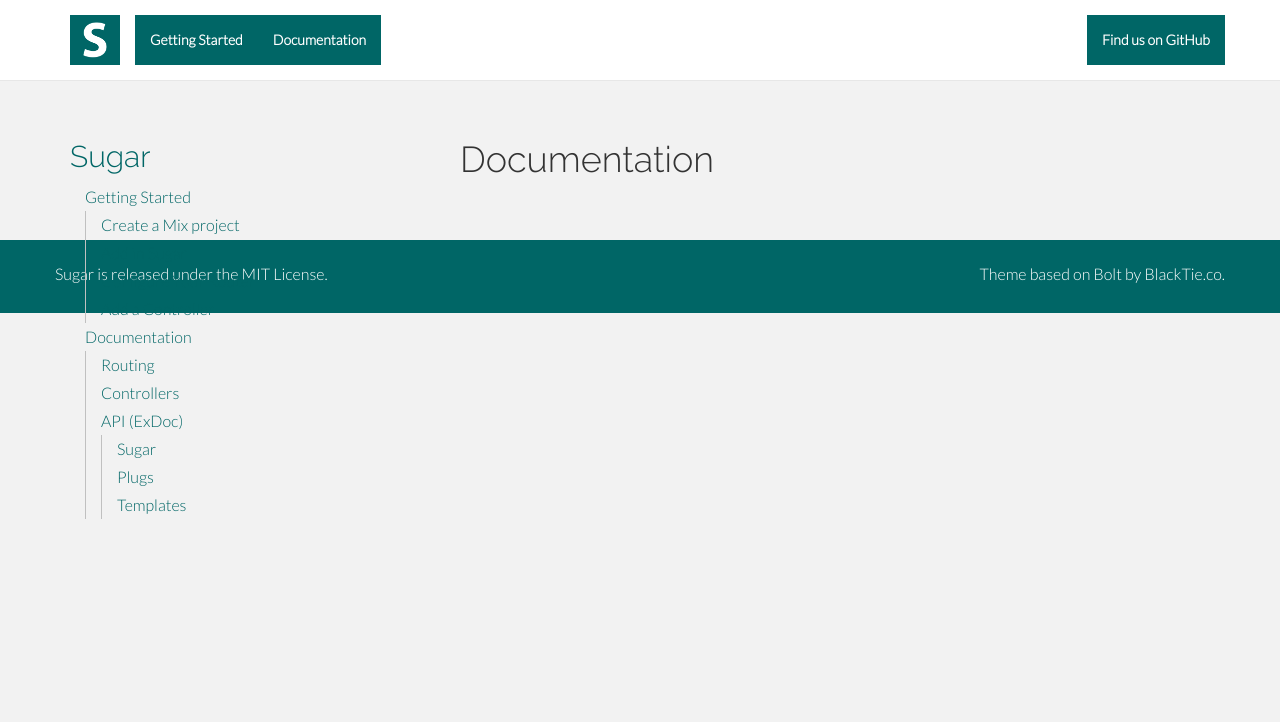
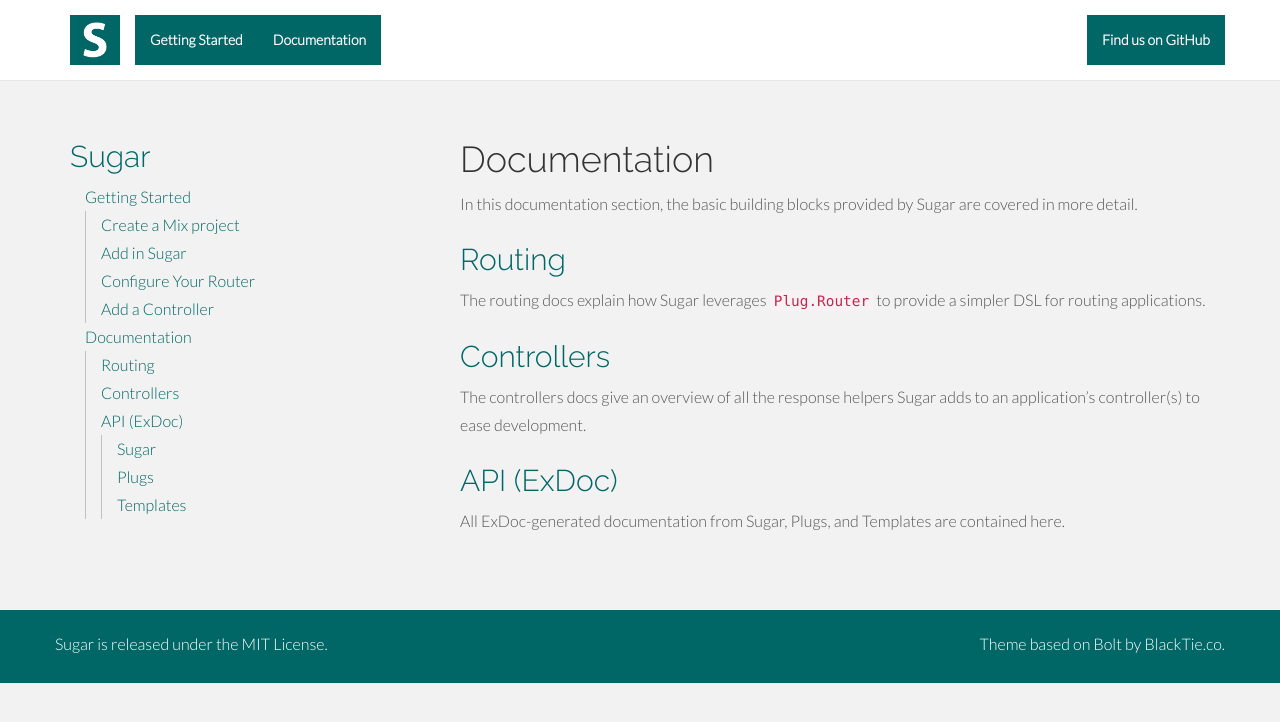
Before and after one commit to sugar-framework/sugar-framework.github.io, a Jekyll site: the page built from _posts/2014-02-15-docs-index.md, in a window 1280 px wide. Shown: the top 722 px of the page. Built offline with Jekyll 4.4.1, drawn with Linux system fonts in a browser that asks for light colours; nearby versions of some CDN libraries; Markdown is read by kramdown in place of the engine named in the settings.

Commit message:
updating docs & docs/api index pages

```diff
--- a/_posts/2014-02-15-docs-index.md
+++ b/_posts/2014-02-15-docs-index.md
@@ -5,3 +5,17 @@
 ---
 
 # Documentation
+
+In this documentation section, the basic building blocks provided by Sugar are covered in more detail.
+
+## [Routing](/docs/routing/)
+
+The routing docs explain how Sugar leverages `Plug.Router` to provide a simpler DSL for routing applications.
+
+## [Controllers](/docs/controllers/)
+
+The controllers docs give an overview of all the response helpers Sugar adds to an application's controller(s) to ease development.
+
+## [API (ExDoc)](/docs/api/)
+
+All ExDoc-generated documentation from Sugar, Plugs, and Templates are contained here.
```
Also changed, not shown: _posts/2014-02-16-docs-api-index.md (+14 -0 lines).
